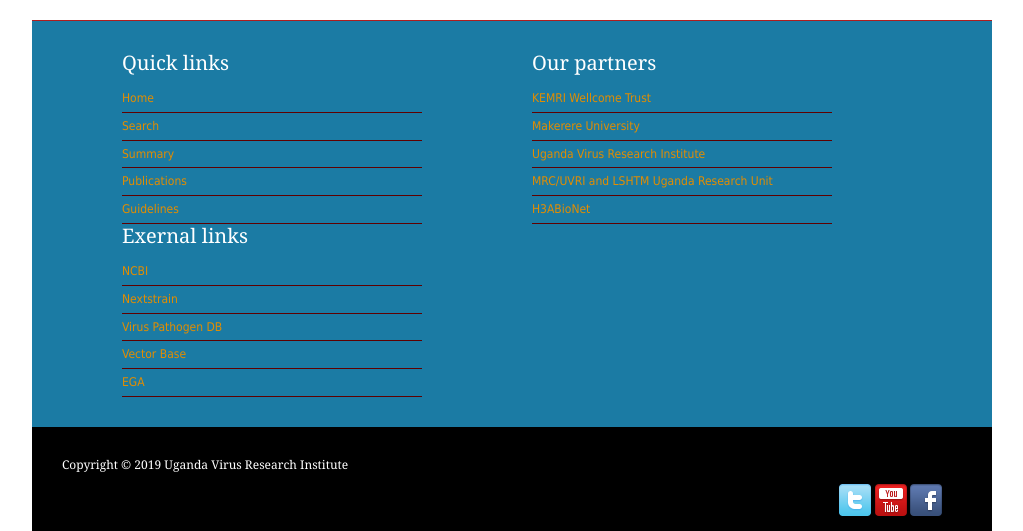
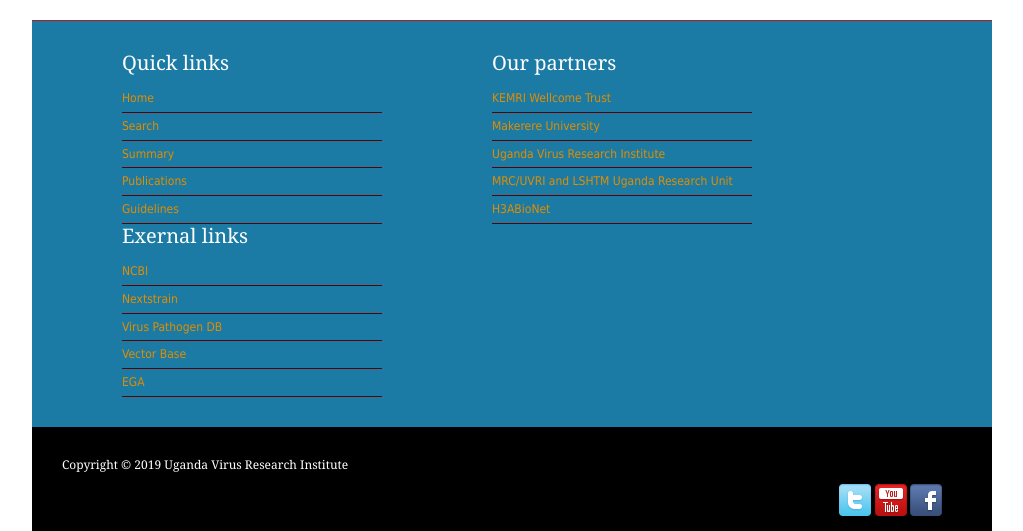
Before and after one commit to OmaraI/virusPortal, a Django app: page /home/ in a window 1280 px wide. Shown: the part 1584-2115 px from the top of the page, without its empty margins (128-1151 px from the left). Run offline with Django 3.2, Linux system fonts and the light colour scheme.

Commit message:
Update tooplate_style.css

```diff
--- a/portal/static/tooplate_style.css
+++ b/portal/static/tooplate_style.css
@@ -150,7 +150,7 @@ ul.list_bullet li a:hover { color: #240000 }
 
 .col { float: left; margin: 0 30px 30px 0 }
 .col_2 { width: 435px }
-.col_3 { width: 300px;	padding: 0 20px 0px 60px}
+.col_3 { width: 260px;	padding: 0 20px 0px 60px}
 .col_32 { width: 590px }
 .col_4 { width: 202px }
 .col_43 { width: 607px }
```
